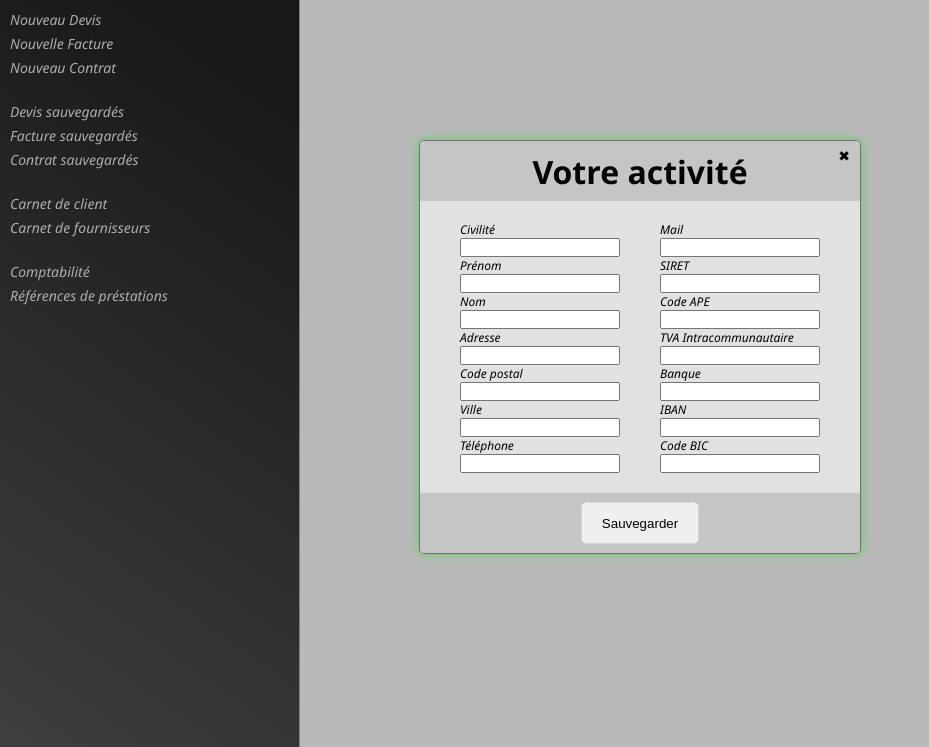
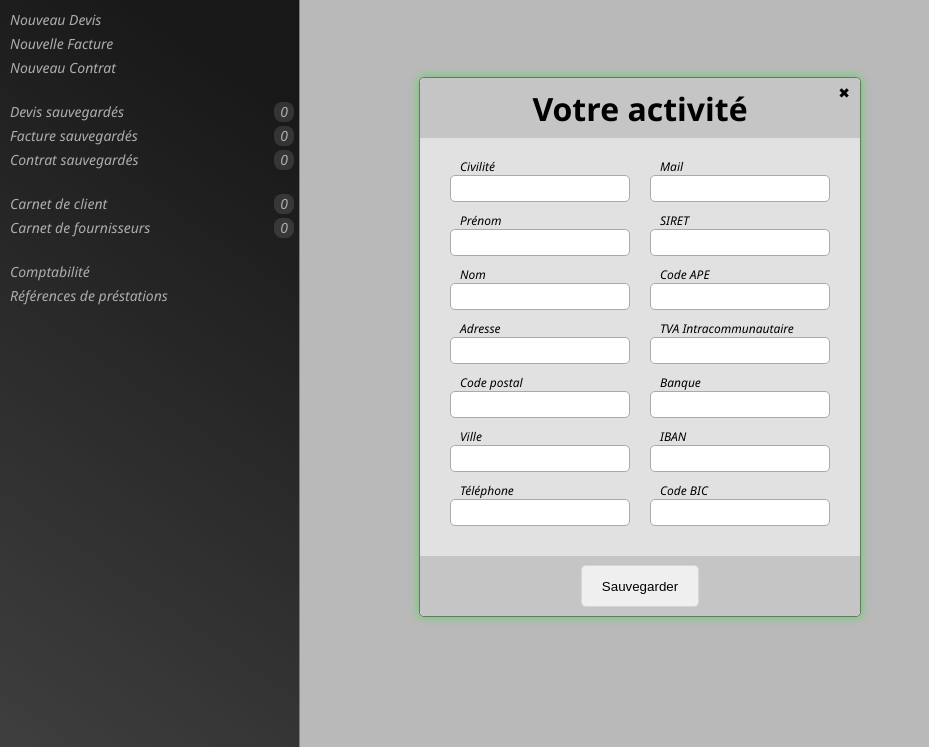
Before and after one commit to Asiberus/Freelance-Template, a website: page index.html in a window 1280 px wide. Shown: the part 53-800 px from the top of the page, without its empty margins (0-929 px from the left). Drawn offline with Linux system fonts and the light colour scheme.

Commit message:
minor style refactor

```diff
--- a/index.html
+++ b/index.html
@@ -20,13 +20,13 @@
     <li>Nouveau Contrat</li>
   </ul>
   <ul>
-    <li>Devis sauvegardés</li>
-    <li>Facture sauvegardés</li>
-    <li>Contrat sauvegardés</li>
+    <li>Devis sauvegardés<span class="count">0</span></li>
+    <li>Facture sauvegardés<span class="count">0</span></li>
+    <li>Contrat sauvegardés<span class="count">0</span></li>
   </ul>
   <ul>
-    <li>Carnet de client</li>
-    <li>Carnet de fournisseurs</li>
+    <li>Carnet de client<span class="count">0</span></li>
+    <li>Carnet de fournisseurs<span class="count">0</span></li>
   </ul>
   <ul>
     <li>Comptabilité</li>
@@ -34,7 +34,9 @@
   </ul>
 </nav>
 <main>
-  <header></header>
+  <header>
+    <div id="view-controls" class="view-controls"></div>
+  </header>
   <section id="section-content"></section>
 </main>
 <script type="text/javascript" src="assets/dist/freelancetemplate.bundle.js"></script>
--- a/src/js/FreelanceTemplate.js
+++ b/src/js/FreelanceTemplate.js
@@ -48,6 +48,10 @@ class FreelanceTemplate {
 
   _newQuotation() {
     const informationRetrieved = info => {
+      const saveImg = document.createElement('IMG');
+      saveImg.src = 'assets/img/save.svg';
+      document.querySelector('#view-controls').appendChild(saveImg);
+
       this.get('assets/html/QuotationTemplate.html').then(template => {
         const parser = new DOMParser();
         const dom = parser.parseFromString(template, 'text/html');
--- a/src/scss/tools/_global.scss
+++ b/src/scss/tools/_global.scss
@@ -74,6 +74,13 @@ p {
   }
 }
 
+input {
+  border: solid 1px var(--grey);
+  border-radius: .5rem;
+  margin: 0 1rem 1rem;
+  padding: .5rem;
+}
+
 body {
   display: flex;
 }
@@ -119,6 +126,16 @@ nav {
       &:hover {
         color: var(--primary);
       }
+
+      .count {
+        background-color: var(--grey-alpha);
+        border-radius: 40%;
+        float: right;
+        height: 2rem;
+        margin-right: .5rem;
+        text-align: center;
+        width: 2rem;
+      }
     }
   }
 }
@@ -131,6 +148,17 @@ main {
     border-bottom: solid 1px var(--grey);
     height: 5rem;
     width: 100%;
+
+    .view-controls {
+      float: right;
+
+      img {
+        cursor: pointer;
+        height: 3rem;
+        margin: 1rem;
+        width: 3rem;
+      }
+    }
   }
 
   section {
--- a/src/scss/tools/_modal.scss
+++ b/src/scss/tools/_modal.scss
@@ -85,10 +85,6 @@
         font-style: italic;
         margin-left: 2rem;
       }
-
-      input {
-        margin: 0 2rem;
-      }
     }
   }
 
```
Also changed, not shown: assets/dist/freelancetemplate.bundle.css, assets/dist/freelancetemplate.bundle.js, assets/img/save.svg.
